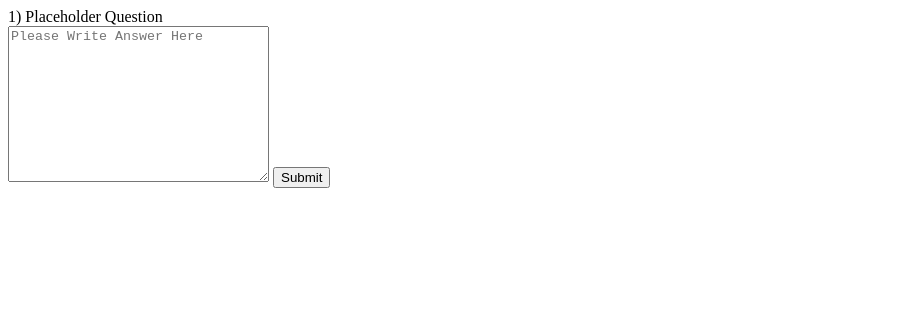
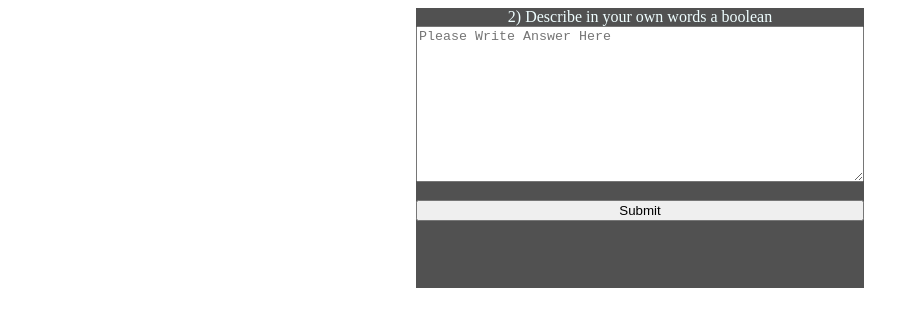
Before and after one commit to MichaelRWalker/Code-Learning, a plain HTML site: page quizApp/index.html in a window 1280 px wide. Both pictures are taken after typing "Sample" into the empty fields and a click on the button "Submit". Shown: the whole page, without its empty margins (0-919 px from the left). Drawn offline with Linux system fonts and the light colour scheme.

Commit message:
making quiz app

```diff
--- a/quizApp/index.html
+++ b/quizApp/index.html
@@ -5,18 +5,38 @@
     <meta name="viewport" content="width=device-width, initial-scale=1.0">
     <meta http-equiv="X-UA-Compatible" content="ie=edge">
     <title>Document</title>
+    <style>
+        body{
+            display: flex;
+            justify-content: center;
+            align-content: center;
+
+        }
+    .container{
+        display: flex;
+        flex-direction: column;
+        text-align: center;
+        width:35vw;
+        height:35vh;
+        background-color: #515151;
+    }
+    .question{
+            color:#effeff;
+    }
+    </style>
 </head>
 <body>
     <div class="container">
         <div class="question">1) Placeholder Question</div>
         <textarea
         name="Answer"
-        class="answer"
+        id="answer"
         cols="30"
         rows="10"
         placeholder="Please Write Answer Here"></textarea>
-        <button class="onSubmit" id='submit'>Submit</button>
+        <br>
+        <button id='Submit'>Submit</button>
     </div>
-    <script src="main.js" type="module"></script>
+    <script src="main.js" type='module'></script>
 </body>
 </html>
--- a/quizApp/main.js
+++ b/quizApp/main.js
@@ -1,13 +1,24 @@
 import Quiz from "./quiz.js";
 
-let answerArea = document.querySelector('.answer');
-let questionArea = document.querySelector('.answer');
-let submit = document.querySelector('.onSubmit');
-
-let questions = ['0)' ,'1) does this work?'];
-
+let answerArea = document.getElementById('answer');
+let submit = document.getElementById('Submit');
+let questions = [
+    `1) Describe in your own words a variable`,
+    `2) Describe in your own words a boolean`,
+    `3) Write a for-loop that starts at 0 and ends at 4
+        this for loop should also console.log each number`,
+    `4) Write a function called add that takes two numbers as
+        a arguement and returns the sum.`,
+    `5) Declare a variable budget and assign it a number`,
+    `6) Declare a const ZODIACSIGN and assign it your sign`,
+    `7) Make an array of the names of the months`,
+    `8) Make an object and let it have the keys
+        firstName,lastName,Idnumber and make up values
+        for each of them
+    `
+    ];
 let quiz = new Quiz(questions);
-console.log(quiz);
-answerArea.addEventListener('change',quiz.updateAnswer);
+quiz.init();
+answerArea.addEventListener('change',quiz.updateAnswer)
 submit.addEventListener('click',quiz.onSubmit)
-submit.addEventListener('click',quiz.nextQuestion(questionArea,answerArea));
+submit.addEventListener('click',()=>console.log(quiz.finishedQuestions))
--- a/quizApp/quiz.js
+++ b/quizApp/quiz.js
@@ -1,29 +1,44 @@
-export default class Quiz{
+export default class Quiz {
     constructor(questions){
         this.questions = questions;
         this.finishedQuestions = {};
         this.currentAnswer = '';
-        this.index = 0;
+        this.index = 0
     }
     onSubmit=()=>{
-        let question = this.questions[this.index];
-        let answer = this.currentAnswer;
-        let complete = {question,answer};
-        this.finishedQuestions[this.index]=complete;
-        this.currentAnswer = ''
-
-        console.log('on submit')
+    let complete = {
+        question :this.questions[this.index],
+        answer:this.currentAnswer
+    };
+    this.finishedQuestions[this.index] = complete;
+    this.currentAnswer = ''
+    this.index++
+    if(!this.finished()){
+    this.nextQuestion()
+    }else{
+        this.output()
     }
-    nextQuestion(questionField,answerField){
-        return ()=>{
-            console.log('next question')
-        questionField.innerText =this.questions[this.index];
-        answerField.value = '';
-        this.index++;
-        }
+    }
+    init(){
+        this.nextQuestion();
     }
     updateAnswer=(e)=>{
-        console.log(e)
-        this.currentAnswer = e.target.value;
+        this.currentAnswer = e.target.value
     }
-}
+    nextQuestion(){
+        document.querySelector('.question').innerText = this.questions[this.index];
+        document.querySelector('#answer').value = '';
+    }
+    output(){
+    let output = JSON.stringify(this.finishedQuestions);
+    let answerArea = document.querySelector('.answer');
+    answerArea.value = output;
+    answerArea.select();
+    document.execCommand('copy');
+    }
+    finished(){
+
+        return this.index >= this.questions.length;
+    }
+
+};
```
